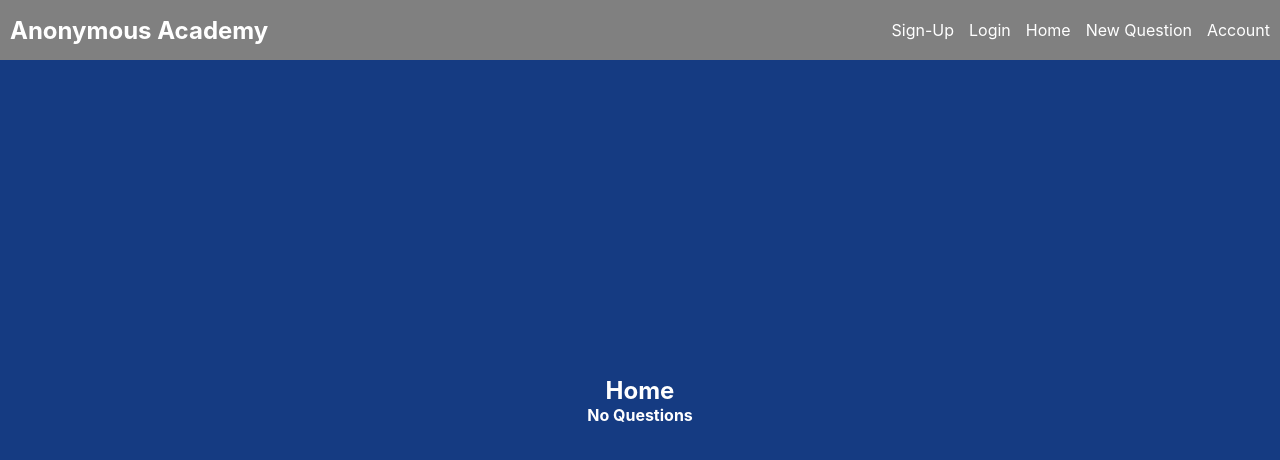
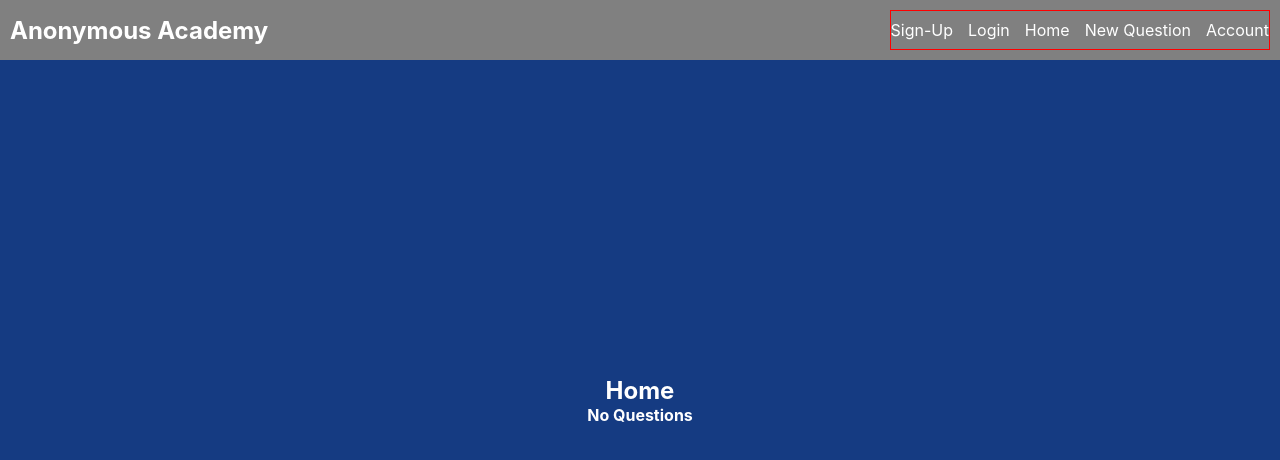
Before and after one commit to OHS-HBS-WorkStudy/client-side-mockup, a React (Create React App) app in the folder mock-up/: page / in a window 1280 px wide. Shown: the top 460 px of the page. Built offline with nearby package versions, Linux system fonts and the light colour scheme.

Commit message:
Small Bug Fix

```diff
--- a/mock-up/src/App.css
+++ b/mock-up/src/App.css
@@ -208,6 +208,7 @@ html {
   border: none;
 }
 
+
 /* Nav Styles */
 nav {
   position: fixed;
@@ -222,24 +223,26 @@ nav {
   padding: 10px;
 }
 nav h1 {
+
   margin-right: auto;
 }
 
 nav svg {
   fill: white;
 }
-
 .link-container {
   height: 100%;
   display: flex;
   flex-direction: row;
   align-items: center;
+  border: 1px solid red;
 }
 
 nav .a {
   display: flex;
   margin: 0;
   gap: 15px;
+
 }
 
 #sidebar-active{
@@ -250,7 +253,7 @@ nav .a {
   display: none;
 }
 
-@media(max-device-width: 635px) {
+@media only screen and (max-width: 640px) {
   .link-container {
     position: fixed;
     flex-direction: column;
```
